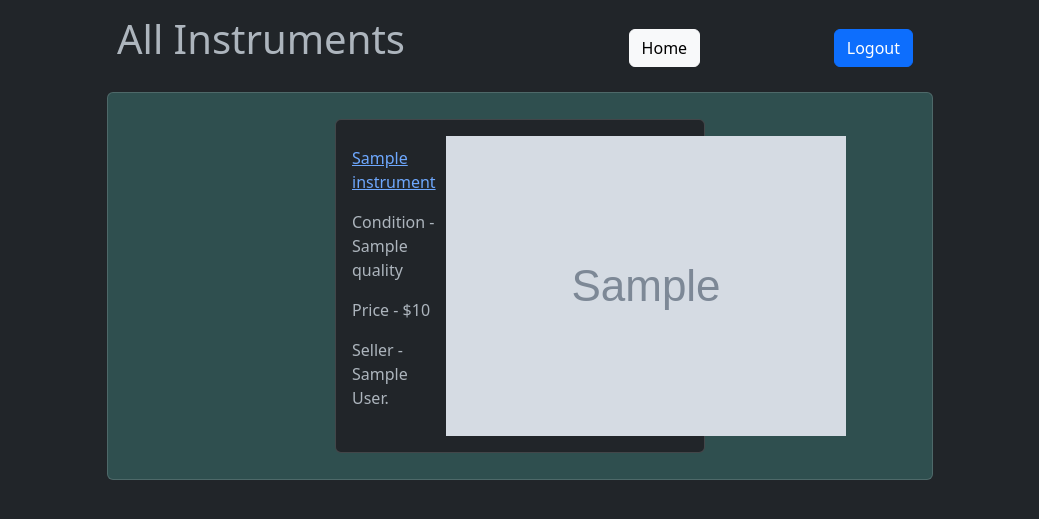
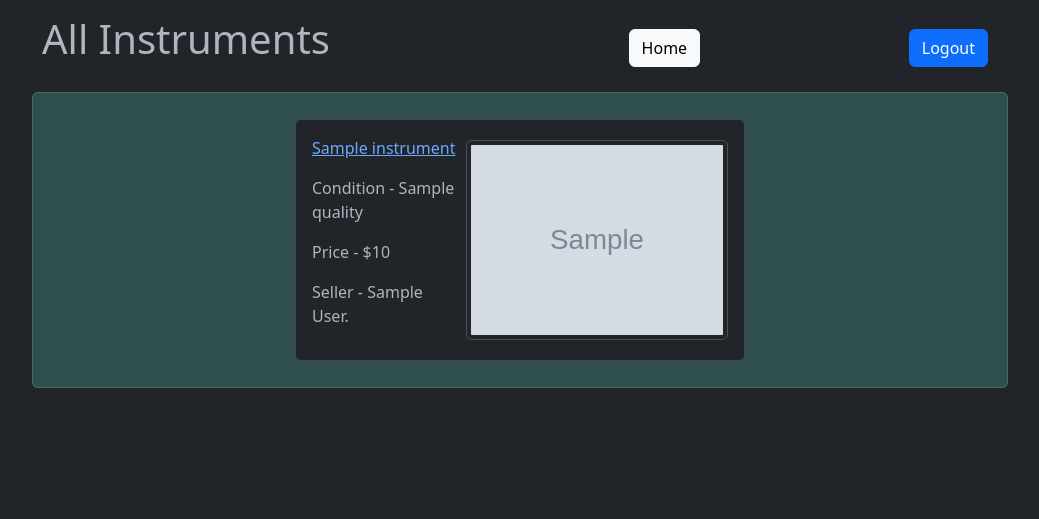
Before and after one commit to Wbradmeyer/MeyerSoloProject, a Flask app: template flask_app/templates/display_all.html in a window 1280 px wide. Shown: the top 519 px of the page, without its empty margins (120-1159 px from the left). Run offline with Flask 3, Linux system fonts and the light colour scheme; the template is opened without the code that fills it: most values are stand-ins (such as "Sample title", 1, 10 or a date in 2020); grey boxes marked "Sample" are stand-in pictures.

Commit message:
fluid images

```diff
--- a/flask_app/controllers/instruments.py
+++ b/flask_app/controllers/instruments.py
@@ -13,7 +13,7 @@ def allowed_file(filename):
 # Create Instruments Controller
 @app.route('/instruments/new', methods=['POST', 'GET'])
 def create_instrument():
-    # if 'user_id' not in session: return redirect('/')
+    if 'user_id' not in session: return redirect('/') # *** route protection, must be logged in
     if request.method == 'POST':
         # create a new instrument and retrieve the id
         instrument_id = instrument.Instrument.create_new_instrument(request.form)
@@ -32,7 +32,7 @@ def create_instrument():
 # Read Instruments Controller
 @app.route('/home')
 def show_user_instruments():
-    # if 'user_id' not in session: return redirect('/')
+    if 'user_id' not in session: return redirect('/') # ***
     all_instruments = instrument.Instrument.get_all_instruments_with_users()
     # REPLACE THIS WITH A QUERY!!!!
     owned_instruments = [inst for inst in all_instruments if inst.seller_id == session['user_id']]
@@ -43,7 +43,7 @@ def show_user_instruments():
 
 @app.route('/instruments/all')
 def show_all_instruments():
-    # if 'user_id' not in session: return redirect('/')
+    if 'user_id' not in session: return redirect('/') # ***
     all_instruments = instrument.Instrument.get_all_instruments_with_users()
     # REPLACE THIS WITH A QUERY!!!
     instruments_for_sale = [inst for inst in all_instruments if inst.sold == False]
@@ -51,7 +51,7 @@ def show_all_instruments():
 
 @app.route('/instruments/<int:id>')
 def instrument_card(id):
-    # if 'user_id' not in session: return redirect('/')
+    if 'user_id' not in session: return redirect('/') # ***
     this_instrument = instrument.Instrument.get_instrument_by_id(id)
     return render_template('one_instrument.html', instrument = this_instrument)
 
@@ -64,11 +64,12 @@ def get_instrument_image(filename):
 # Update Instruments Controller
 @app.route('/instruments/edit/<int:id>', methods=['POST', 'GET'])
 def edit_instrument(id):
-    # if 'user_id' not in session: return redirect('/')
+    if 'user_id' not in session: return redirect('/') # ***
     if request.method == 'POST':
         updated = instrument.Instrument.update_instrument(request.form)
         if updated:
             return redirect('/home')
+    # if 'GET' request:
     instrument_to_update = instrument.Instrument.get_instrument_by_id(id)
     if instrument_to_update.user_id == session['user_id']:
         inst_select = instrument.Instrument.get_instrument_select()
@@ -76,11 +77,11 @@ def edit_instrument(id):
         return render_template('edit_instrument.html', instrument = instrument_to_update,
                             inst_select = inst_select, quality_select = quality_select)
     else:
-        return redirect('/users/logout')
+        return redirect('/users/logout') # hacking protection
 
 @app.route('/instruments/purchase/<int:id>', methods=['POST'])
 def purchase_instrument(id):
-    # if 'user_id' not in session: return redirect('/')
+    if 'user_id' not in session: return redirect('/') # ***
     instrument.Instrument.change_owner(id)
     return redirect('/home')
 
@@ -88,8 +89,8 @@ def purchase_instrument(id):
 # Delete Instruments Controller
 @app.route('/instruments/delete/<int:id>')
 def delete_instrument(id):
-    # if 'user_id' not in session: return redirect('/')
+    if 'user_id' not in session: return redirect('/') # ***
     if instrument.Instrument.delete_instrument_by_id(id):
         return redirect('/home')
     else:
-        return redirect('/users/logout')
+        return redirect('/users/logout') # hacking protection
--- a/flask_app/templates/display_all.html
+++ b/flask_app/templates/display_all.html
@@ -10,7 +10,7 @@
     <title>All Instruments</title>
 </head>
 <body>
-    <div class="container" style="width: 850px;">
+    <div class="container" style="width: 1000px;">
         <div class="nav_bar">
             <h1>All Instruments</h1>
             <a href="/home" class="btn btn-light">Home</a>
@@ -19,9 +19,9 @@
         <div class="card" style="background-color: darkslategrey;">
             <div class="card-body d-flex flex-wrap justify-content-around">
                 {% for instrument in instruments %}
-                    <div class="card" style="margin: 10px 0px; width: 370px;">
+                    <div class="card" style="margin: 10px 0px; width: 450px;">
                         <div class="card-body d-flex">
-                            <div style="margin-right: 10px;">
+                            <div style="margin-right: 10px; width: 225px;">
                                 <p><a href="/instruments/{{ instrument.id }}">{{ instrument.name }}</a></p>
                                 <p>Condition - {{ instrument.quality }}</p>
                                 <p>Price - ${{ instrument.price }}</p>
@@ -29,7 +29,7 @@
                                     {{ instrument.owner.last_name[0] }}.</p>
                             </div>
                             <div>
-                                <img src="{{ url_for('get_instrument_image', filename=instrument.image) }}" class="image"/>
+                                <img src="{{ url_for('get_instrument_image', filename=instrument.image) }}" class="img-fluid img-thumbnail"/>
                             </div>
                         </div>
                     </div>
--- a/flask_app/templates/edit_instrument.html
+++ b/flask_app/templates/edit_instrument.html
@@ -30,6 +30,7 @@
                 {% endwith %}
                 <form action="/instruments/edit/{{ instrument.id }}" method="post" class="card-body d-flex justify-content-around">
                     <div>
+                        <input type="hidden" name="id" value="{{ instrument.id }}">
                         <div class="form-group">
                             <label for="name" class="form-label">Instrument Type:
                                 <select name="name" id="name" class="btn btn-info d-block">
@@ -67,9 +68,9 @@
                             </label>
                         </div>
                         <div class="form-group">
-                            <label for="picture" style=>Add a Picture:
+                            <label for="image" style=>Change Picture:
                                 <br>
-                                <input type="file" name="image">
+                                <input type="file" name="image" value="{{ url_for('get_instrument_image', filename=instrument.image) }}">
                             </label>
                         </div>
                         <button type="submit" class="btn btn-success">Create Post</button>
```
Also changed, not shown: flask_app/templates/one_instrument.html (+9 -8 lines), flask_app/static/images/saxophone_pic.jpg (added), flask_app/static/images/trombone_pic.jpg (added).
